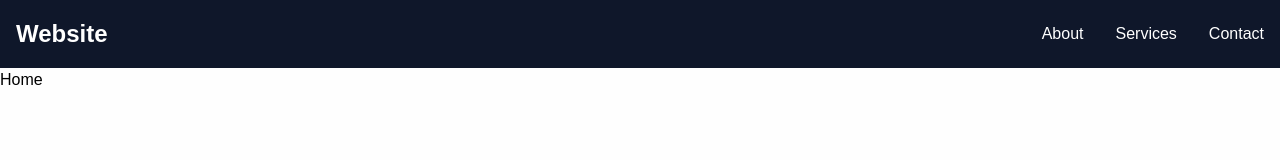
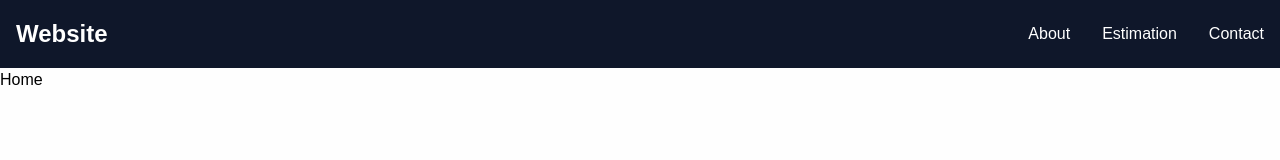
Before and after one commit to YashPatil0105/sih24, a React (Vite) app in the folder frontend/: page / in a window 1280 px wide. Shown: the top 160 px of the page. Built offline with nearby package versions, Linux system fonts and the light colour scheme.

Commit message:
updated emission code

```diff
--- a/frontend/src/components/Navbar.jsx
+++ b/frontend/src/components/Navbar.jsx
@@ -21,7 +21,7 @@ export const Navbar = () => {
           <NavLink to="/about">About</NavLink>
         </li>
         <li>
-          <NavLink to="/estimation">Services</NavLink>
+          <NavLink to="/estimation">Estimation</NavLink>
         </li>
         <li>
           <NavLink to="/contact">Contact</NavLink>
```
